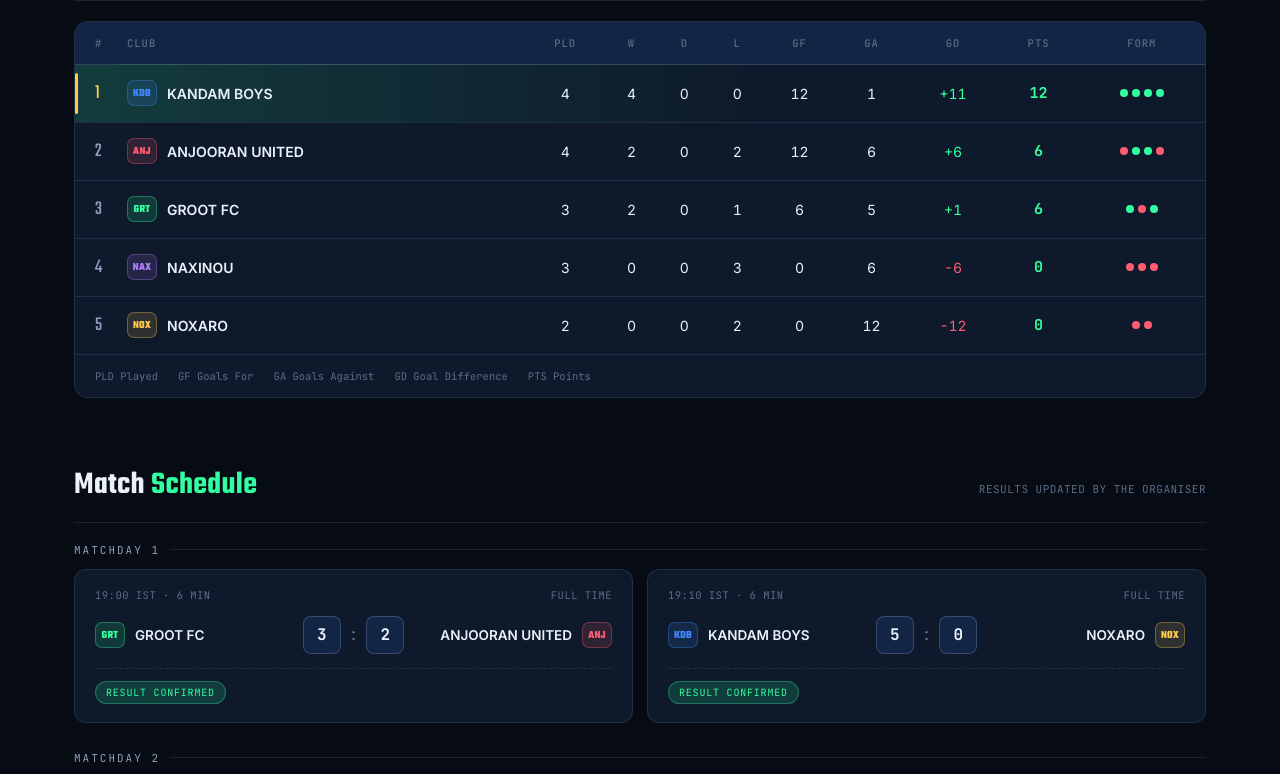
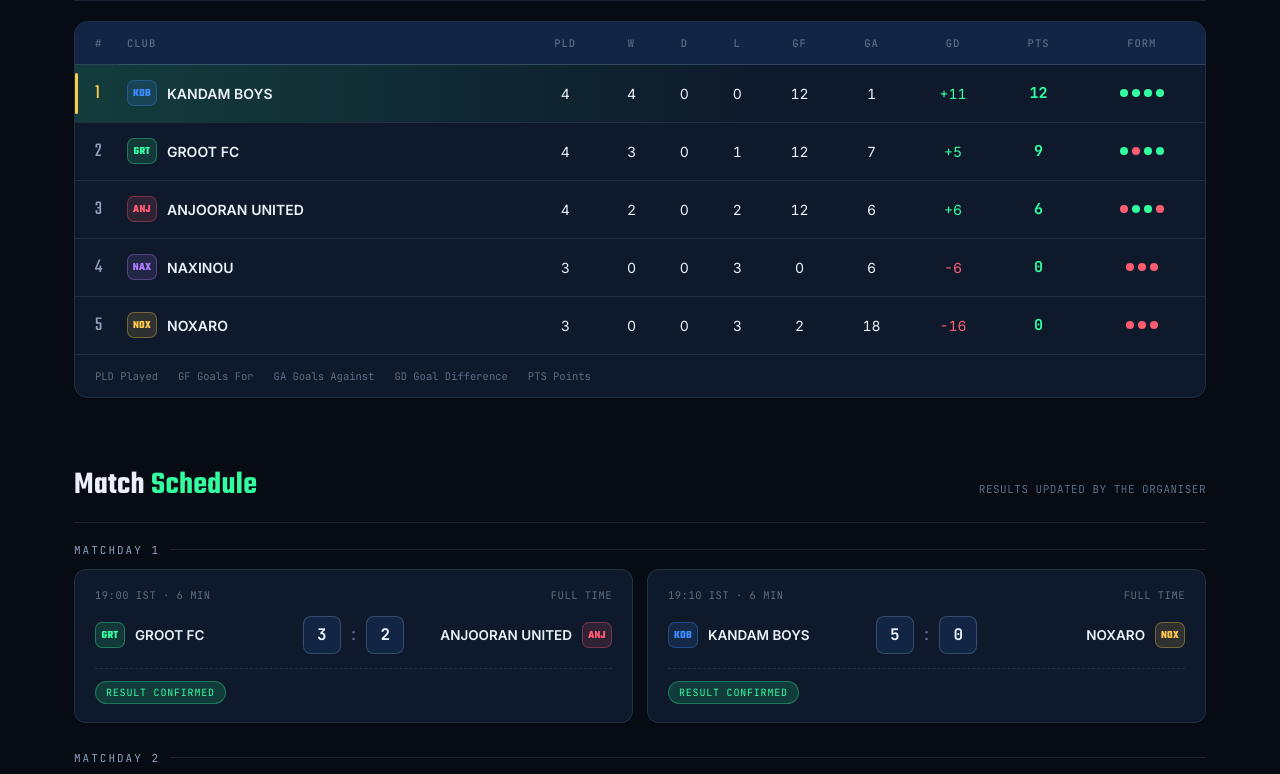
Before and after one commit to ashvvn7/kandamleague, a plain HTML site: page index.html in a window 1280 px wide. Shown: the part 840-1614 px from the top of the page. Drawn offline with Linux system fonts and the light colour scheme.

Commit message:
index.html

```diff
--- a/index.html
+++ b/index.html
@@ -370,7 +370,7 @@
      'groot-naxinou':[3, 0],
      'anju-noxaro':[7, 0],
      'anju-kandam':[1, 3],
-    // 'groot-noxaro':[0, 0],
+     'groot-noxaro':[6, 2],
     // 'noxaro-naxinou':[0,0],
   };
 
```
